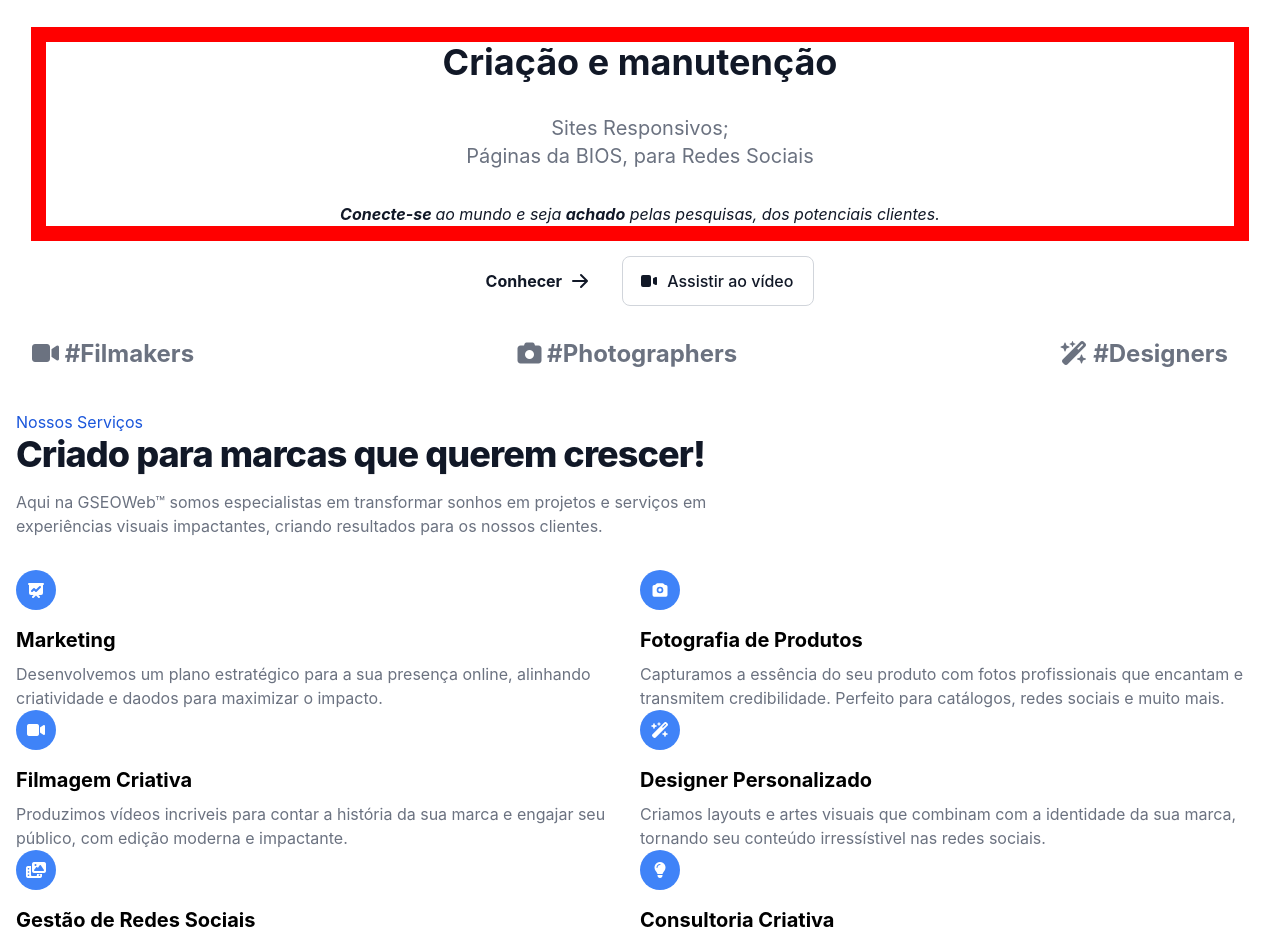
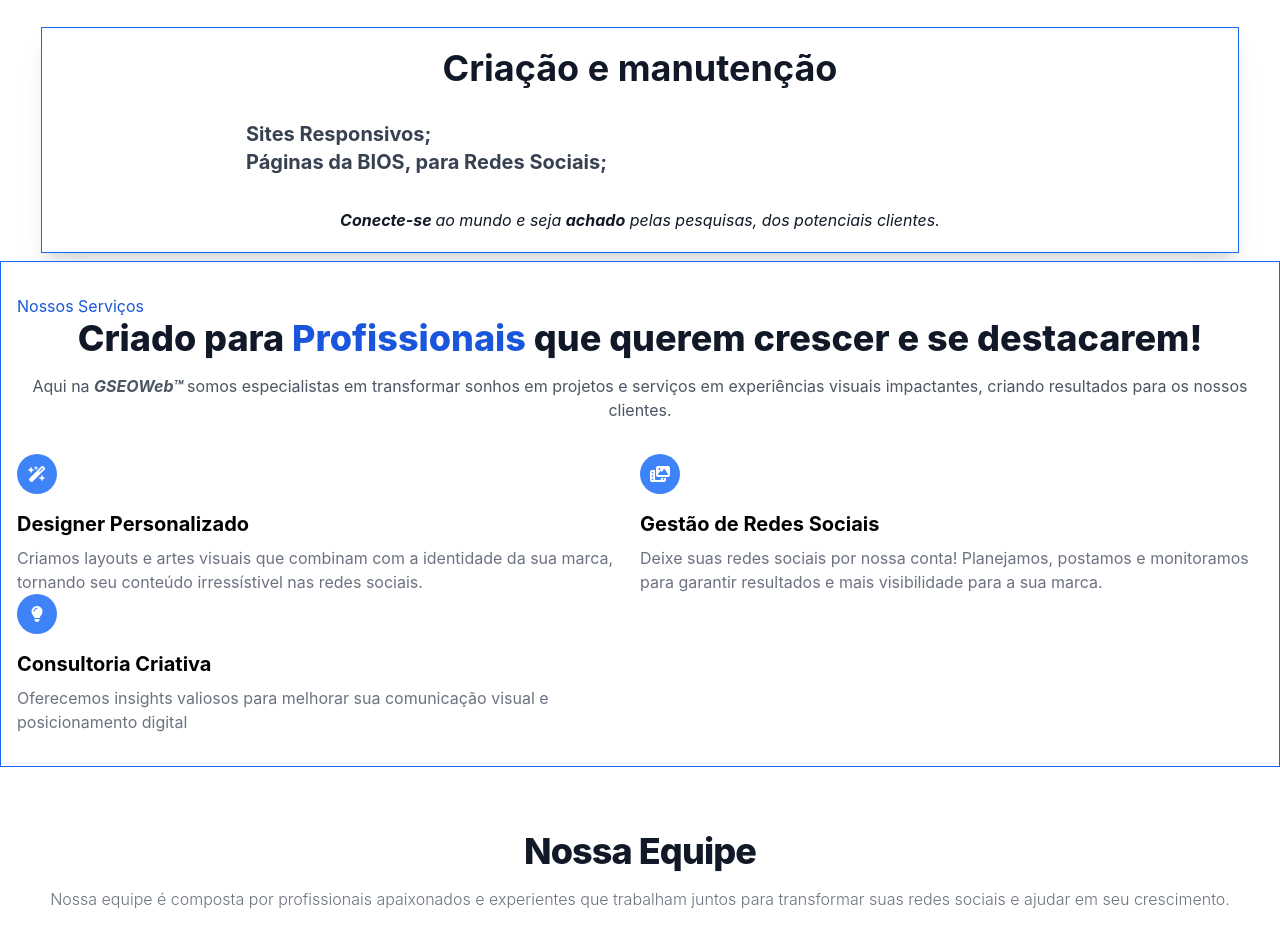
Before and after one commit to infoprofrafael/gseoweb, a plain HTML site: page index.html in a window 1280 px wide. Shown: the part 860-1797 px from the top of the page. Drawn offline with nearby package versions, Linux system fonts and the light colour scheme; a script that the page names is missing; files whose address does not match are found by name.

Commit message:
atualizacaoProjFinal-14-08

```diff
--- a/index.html
+++ b/index.html
@@ -98,9 +98,7 @@
                     padding-left: 0;
                 }">
                     <br>
-                    <span class=" mt-5 text-blue-700 dark:text-blue-500">
-                        Sobre nós!
-                    </span>
+                    <!--  -->
                     <h2 class=" my-4 text-4xl tracking-tight font-extrabold text-gray-900 dark:text-white"> Sua Empresa
                         Online!
                     </h2>
@@ -141,22 +139,29 @@
 
                 </p>
 
-                <div class="contservices bg-white dark:bg-gray-900 text-gray-900 dark:text-gray-100">
-                    <h3 class="text-2xl md:text-4xl lg:text-5xl mb-8 font-bold text-gray-900 sm:px-16 xl:px-48 dark:text-gray-100"
-                        id="cont_body_solutions">Criação e manutenção</h3>
-                    <ul class="mb-8 text-lg font-normal text-gray-500 lg:text-xl sm:px-16 xl:px-48 dark:text-gray-400">
-                        <li>Sites Responsivos;
-                        </li>
-                        <li>Páginas da BIOS, para Redes Sociais</li>
-                        <li></li>
-                    </ul>
-                    <em><b> Conecte-se </b> ao mundo e seja <b>achado</b> pelas pesquisas, dos potenciais clientes.</em>
+                <div class="contservices bg-white dark:bg-gray-900 text-gray-900 dark:text-gray-100 py-5 px-3 border border-blue-600 shadow-xl  dark:border-white">
+                   <!-- border: 3px solid rgb(185, 106, 2); -->
+
+                        <h3 class="text-2xl md:text-4xl lg:text-5xl mb-8 font-bold text-gray-900 sm:px-16 xl:px-48 dark:text-gray-100"
+                            id="cont_body_solutions">Criação e manutenção
+                        </h3>
+
+                        <ul
+                            class=" text-left mb-8 text-lg font-normal text-gray-700 lg:text-xl sm:px-16 xl:px-48 dark:text-gray-400">
+                            <li><b> Sites Responsivos;</b>
+                            </li>
+                            <li><b> Páginas da BIOS, para Redes Sociais;</b></li>
+                            <li></li>
+                        </ul>
+
+                        <em><b> Conecte-se </b> ao mundo e seja <b>achado</b> pelas pesquisas, dos potenciais
+                            clientes.</em>
 
 
 
                 </div>
 
-                <div
+                <!-- <div
                     class="flex flex-col mb-8 lg:mb-16 space-y-4 sm:flex-row sm:justify-center sm:space-y-0 sm:space-x-4 lights:text-gray-500">
                     <a href="#"
                         class=" inline-flex justify-center items-center py-3 px-5 text-base font-medium text-center text-gray-900 rounded-lg bg-primary-700 hover:bg-primary-800 focus:ring-4 focus:ring-primary-300 dark:text-white dark:focus:ring-primary-900">
@@ -180,51 +185,30 @@
                         </svg>
                         Assistir ao vídeo
                     </a>
-                </div>
-                <div class="px-4 mx-auto text-center md:max-w-screen-md lg:max-w-screen-lg lg:px-36">
+                </div> -->
 
-
-                    <div
-                        class=" text-2xl font-bold flex flex-wrap justify-center items-center mt-8 text-gray-500 sm:justify-between">
-                        <a href="#" class="mr-5 mb-5 lg:mb-0 hover:text-gray-800 dark:hover:text-gray-400">
-                            <i class="fa-solid fa-video"></i>
-                            #Filmakers
-                        </a>
-                        <a href="#"
-                            class="text-2xl font-bold mr-5 mb-5 lg:mb-0 hover:text-gray-800 dark:hover:text-gray-400">
-                            <i class="fa-solid fa-camera"></i>
-                            #Photographers
-                        </a>
-                        <a href="#"
-                            class="text-2xl font-bold mr-5 mb-5 lg:mb-0 hover:text-gray-800 dark:hover:text-gray-400">
-                            <i class="fa-solid fa-wand-magic-sparkles"></i>
-                            #Designers
-                        </a>
-                    </div>
-                </div>
             </div>
         </section>
-
-        <!-- Excluir -->
 
 
         <!-- SERVICES -->
         <section id="services" class="bg-white dark:bg-gray-900">
-            <div class="py-8 px-4 mx-auto max-w-screen-xl sm:py-16 lg:px-6">
+            <div class=" border border-blue-600 shadow-xl shadow-xl dark:border-white
+              py-8 px-4 mx-auto max-w-screen-xl sm:py-16 lg:px-6">
                 <span class="text-blue-700 dark:text-blue-500 ">
                     Nossos Serviços
                 </span>
-                <div class="max-w-screen-md mb-8 lg:mb-16">
-                    <h2 class="mb-4 text-4xl tracking-tight font-extrabold text-gray-900 dark:text-white">
-                        Criado para marcas que querem crescer!
+                <div class=" text-center max-w-screen-lg mb-8 lg:mb-16">
+                    <h2 class="mb-4 text-4xl font-extrabold text-gray-900 dark:text-white">
+                        Criado para <span class="text-blue-700 dark:text-blue-500">Profissionais</span> que querem crescer e se destacarem!
                     </h2>
-                    <p class="text-gray-500 sm:text-xl dark:text-gray-400">
-                        Aqui na <scan> GSEOWeb™ </scan> somos especialistas em transformar sonhos em projetos e serviços
+                    <p class="pt-2 text-gray-600 sm:text-xl dark:text-gray-300 ">
+                        Aqui na <scan class="italic font-bold "> GSEOWeb™ </scan> somos especialistas em transformar sonhos em projetos e serviços
                         em experiências visuais impactantes, criando resultados para os nossos clientes.
                     </p>
                 </div>
                 <div class="space-y-8 md:grid md:grid-cols-2 lg:grid-cols-3 md:gap-12 md:space-y-0">
-                    <div>
+                    <!-- <div>
                         <div
                             class="flex justify-center items-center mb-4 w-10 h-10 rounded-full bg-blue-500 lg:h-12 lg:w-12 dark:bg-blue-600">
                             <svg class="w-5 h-5 text-white lg:w-6 lg:h-6" fill="currentColor" viewBox="0 0 20 20"
@@ -242,8 +226,8 @@
                             daodos para maximizar o impacto.
                         </p>
 
-                    </div>
-                    <div>
+                    </div> -->
+                    <!-- <div>
                         <div
                             class="flex justify-center items-center mb-4 w-10 h-10 rounded-full bg-blue-500 lg:h-12 lg:w-12 dark:bg-blue-600">
 
@@ -262,9 +246,9 @@
                             Capturamos a essência do seu produto com fotos profissionais que encantam e transmitem
                             credibilidade. Perfeito para catálogos, redes sociais e muito mais.
                         </p>
-                    </div>
+                    </div> -->
 
-                    <div>
+                    <!-- <div>
                         <div
                             class="flex justify-center items-center mb-4 w-10 h-10 rounded-full bg-blue-500 lg:h-12 lg:w-12 dark:bg-blue-600">
                             <i class="fa-solid fa-video text-white "></i>
@@ -277,7 +261,7 @@
                             Produzimos vídeos incriveis para contar a história da sua marca e engajar seu público, com
                             edição moderna e impactante.
                         </p>
-                    </div>
+                    </div> -->
 
                     <div>
                         <div
@@ -379,7 +363,7 @@
                             </ul>
                         </div>
                     </div>
-                    <div
+                    <!-- <div
                         class="items-center bg-gray-50 rounded-lg shadow sm:flex dark:bg-gray-800 dark:border-gray-700">
                         <a href="#">
                             <img class="w-full rounded-lg sm:rounded-none sm:rounded-l-lg" src="./src/img/Sung.png"
@@ -538,7 +522,7 @@
                                 </li>
                             </ul>
                         </div>
-                    </div>
+                    </div> -->
 
 
                 </div>
--- a/src/style.css
+++ b/src/style.css
@@ -6,8 +6,26 @@
     margin-top: 7vh;
 
 }
+
 .contservices{
-    border: 15px solid red;
-    margin: 15px;
+    /* border: 3px solid rgb(185, 106, 2); */
+    /* margin:0 2px; */
+
 
 }
+
+@media (min-width:640px) {
+
+.contservices{
+    margin:0 15px;
+
+}
+}
+
+@media (min-width:768px) {
+
+.contservices{
+    margin:0 25px;
+
+}
+}
```
